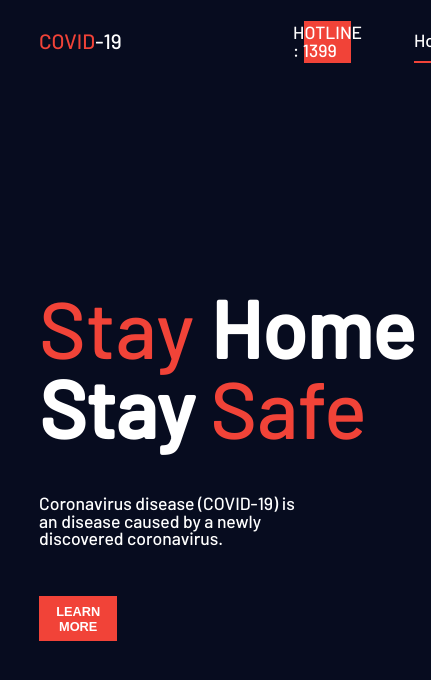
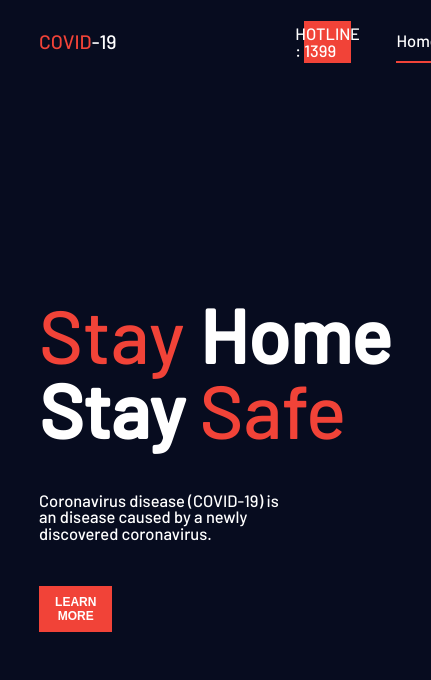
Before and after one commit to sum-in-e/covid19, a React (Create React App) app: page /#/ in a window 390 px wide. Shown: the top 680 px of the page, 431 px wide, since content can reach past the window. Built offline with nearby package versions, Linux system fonts and the light colour scheme.

Commit message:
1250px 반응형

```diff
--- a/src/styles/GlobalStyles.js
+++ b/src/styles/GlobalStyles.js
@@ -4,6 +4,12 @@ import reset from 'styled-reset';
 const globalStyles = createGlobalStyle`
     ${reset};
 
+    html {
+	@media (max-width: 1250px) {
+        font-size : 15px
+	}
+
+    }
     a {
         text-decoration : none;
     }
```
